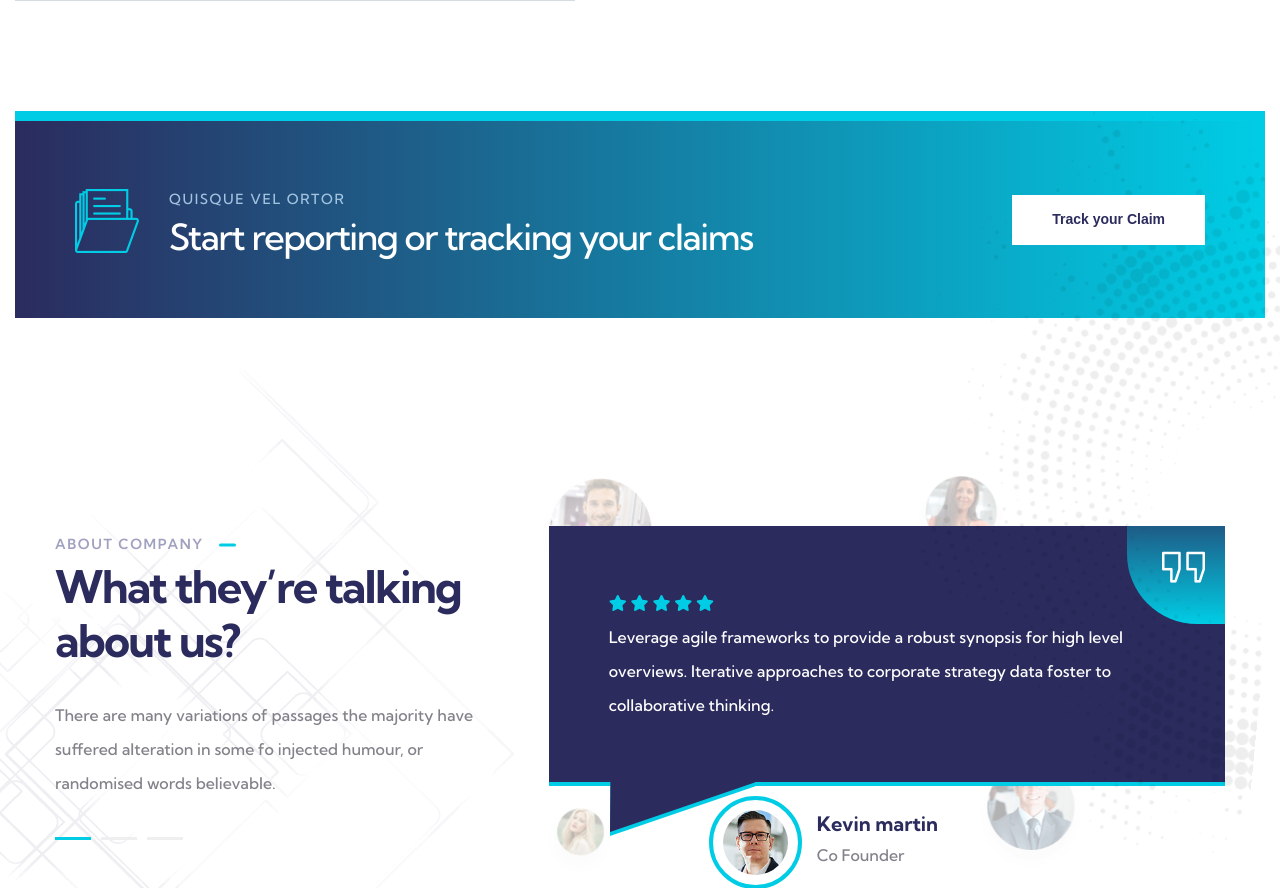
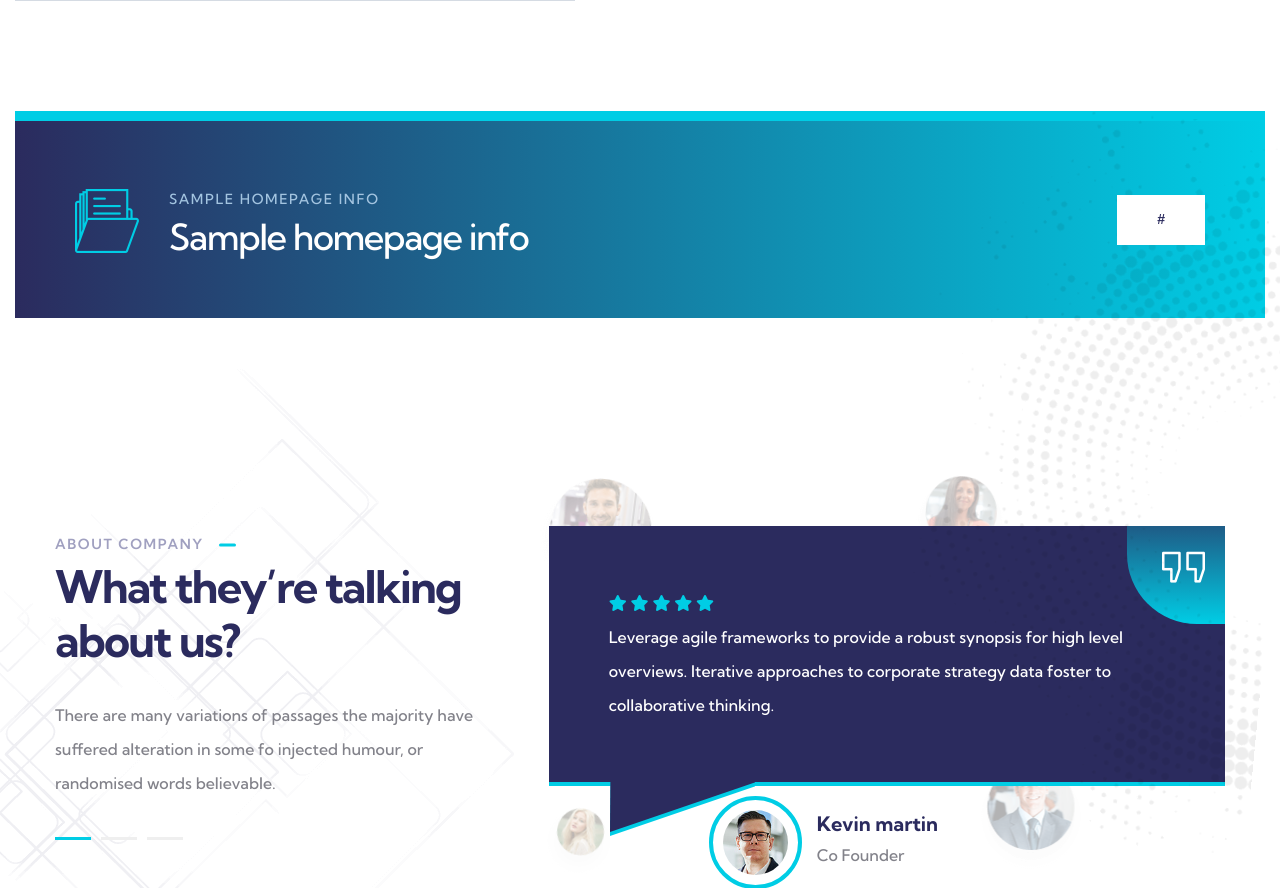
Before and after one commit to anmolko/nmfconsultancy, a Laravel app: template resources/views/welcome.blade.php in a window 1280 px wide. Shown: the part 982-1870 px from the top of the page. Run offline with Laravel 10, Linux system fonts and the light colour scheme; the template is opened without the code that fills it: most values are stand-ins (such as "Sample title", 1, 10 or a date in 2020); grey boxes marked "Sample" are stand-in pictures; data that the repository does not hold is empty; some libraries are stand-ins or nearby versions; some web fonts are replaced.

Commit message:
call action

```diff
--- a/app/Http/Controllers/HomePageController.php
+++ b/app/Http/Controllers/HomePageController.php
@@ -179,6 +179,7 @@ class HomePageController extends Controller
     {
         $update_theme                        =  HomePage::find($id);
         $update_theme->action_heading        =  $request->input('action_heading');
+        $update_theme->action_heading2       =  $request->input('action_heading2');
         $update_theme->action_link           =  $request->input('action_link');
         $update_theme->action_link2          =  $request->input('action_link2');
         $update_theme->updated_by            =  Auth::user()->id;
--- a/resources/views/welcome.blade.php
+++ b/resources/views/welcome.blade.php
@@ -151,12 +151,12 @@
                         <i class="icon-folder"></i>
                     </div>
                     <div class="cta-one__content">
-                        <span class="cta-one__tagline">Quisque vel ortor</span>
-                        <h3 class="cta-one__title">Start reporting or tracking your claims</h3>
+                        <span class="cta-one__tagline">{{ $homepage_info->action_heading2 ?? '' }}</span>
+                        <h3 class="cta-one__title">{{ $homepage_info->action_heading ?? '' }}</h3>
                     </div>
                 </div>
                 <div class="cta-one__btn">
-                    <a href="contact.html" class="modins-btn modins-btn-white">Track your Claim <em></em></a>
+                    <a href="{{ $homepage_info->action_link2 ?? '/contact-us'}}" class="modins-btn modins-btn-white">{{ $homepage_info->action_link ?? 'Discover More'}} <em></em></a>
                 </div>
             </div>
         </div>
```
Also changed, not shown: resources/views/backend/home/includes/call_action_tab.blade.php (+9 -1 lines).
